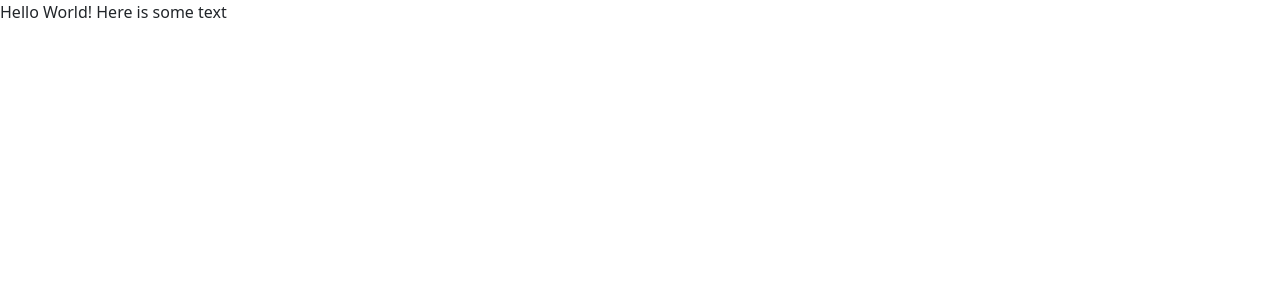
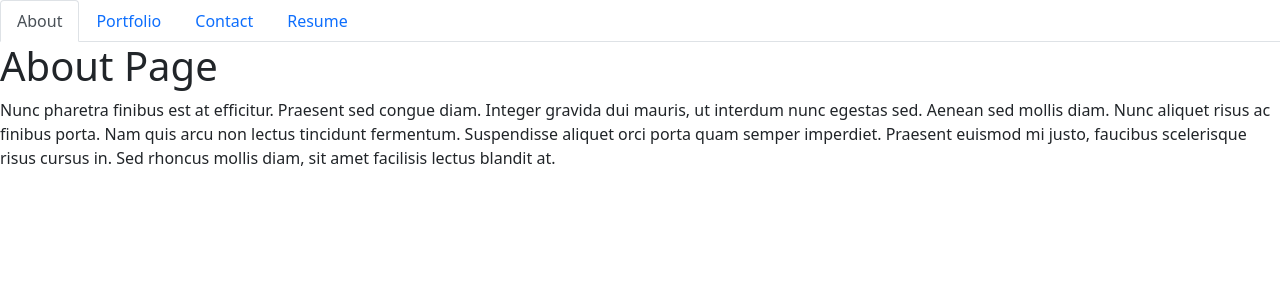
Before and after one commit to CodyG-2021/20-React-Portfolio, a React (Create React App) app: page / in a window 1280 px wide. Shown: the top 300 px of the page. Built offline with nearby package versions, Linux system fonts and the light colour scheme.

Commit message:
Got pages added in as grounding

```diff
--- a/src/App.js
+++ b/src/App.js
@@ -1,12 +1,13 @@
 // import './App.css';
-import HelloReact from './components/HelloReact';
+// import HelloReact from './components/HelloReact';
+import PortfolioContainer from "./components/PortfolioContainer";
 
 function App() {
-  return (
-    <div className="portfolio-app">
-			<HelloReact />
-    </div>
-  );
+	return (
+		<div className="portfolio-app">
+			<PortfolioContainer />
+		</div>
+	);
 }
 
 export default App;
--- a/src/components/HelloReact.js
+++ /dev/null
@@ -1,8 +0,0 @@
-import React from 'react';
-
-function HelloReact() {
-  const text = 'some text';
-  return <p>Hello World! Here is {text}</p>;
-}
-
-export default HelloReact;
--- /dev/null
+++ b/src/components/NavTabs.js
@@ -0,0 +1,51 @@
+import React from 'react';
+
+// Here we are using object destructuring assignment to pluck off our variables from the props object
+// We assign them to their own variable names
+function NavTabs({ currentPage, handlePageChange }) {
+  return (
+    <ul className="nav nav-tabs">
+      <li className="nav-item">
+        <a
+          href="#about"
+          onClick={() => handlePageChange('About')}
+          // Check to see if the currentPage is `About`, and if so we use the active link class from bootstrap. Otherwise, we set it to a normal nav-link
+          className={currentPage === 'About' ? 'nav-link active' : 'nav-link'}
+        >
+          About
+        </a>
+      </li>
+      <li className="nav-item">
+        <a
+          href="#portfolio"
+          onClick={() => handlePageChange('Portfolio')}
+          className={currentPage === 'Portfolio' ? 'nav-link active' : 'nav-link'}
+        >
+          Portfolio
+        </a>
+      </li>
+      <li className="nav-item">
+        <a
+          href="#contact"
+          onClick={() => handlePageChange('Contact')}
+          // Check to see if the currentPage is `Blog`, and if so we use the active link class from bootstrap. Otherwise, we set it to a normal nav-link
+          className={currentPage === 'Contact' ? 'nav-link active' : 'nav-link'}
+        >
+          Contact
+        </a>
+      </li>
+      <li className="nav-item">
+        <a
+          href="#resume"
+          onClick={() => handlePageChange('Resume')}
+          // Check to see if the currentPage is `Contact`, and if so we use the active link class from bootstrap. Otherwise, we set it to a normal nav-link
+          className={currentPage === 'Resume' ? 'nav-link active' : 'nav-link'}
+        >
+          Resume
+        </a>
+      </li>
+    </ul>
+  );
+}
+
+export default NavTabs;
--- /dev/null
+++ b/src/components/PortfolioContainer.js
@@ -0,0 +1,35 @@
+import React, { useState } from 'react';
+import NavTabs from './NavTabs';
+import About from './pages/About';
+import Contact from './pages/Contact';
+import Portfolio from './pages/Portfolio';
+import Resume from './pages/Resume';
+
+export default function PortfolioContainer() {
+  const [currentPage, setCurrentPage] = useState('About');
+
+  // This method is checking to see what the value of `currentPage` is. Depending on the value of currentPage, we return the corresponding component to render.
+  const renderPage = () => {
+    if (currentPage === 'About') {
+      return <About />;
+    }
+    if (currentPage === 'Portfolio') {
+      return <Portfolio />;
+    }
+    if (currentPage === 'Contact') {
+      return <Contact />;
+    }
+    return <Resume />;
+  };
+
+  const handlePageChange = (page) => setCurrentPage(page);
+
+  return (
+    <div>
+      {/* We are passing the currentPage from state and the function to update it */}
+      <NavTabs currentPage={currentPage} handlePageChange={handlePageChange} />
+      {/* Here we are calling the renderPage method which will return a component  */}
+      {renderPage()}
+    </div>
+  );
+}
--- /dev/null
+++ b/src/components/pages/About.js
@@ -0,0 +1,17 @@
+import React from 'react';
+
+export default function About() {
+  return (
+    <div>
+      <h1>About Page</h1>
+      <p>
+        Nunc pharetra finibus est at efficitur. Praesent sed congue diam.
+        Integer gravida dui mauris, ut interdum nunc egestas sed. Aenean sed
+        mollis diam. Nunc aliquet risus ac finibus porta. Nam quis arcu non
+        lectus tincidunt fermentum. Suspendisse aliquet orci porta quam semper
+        imperdiet. Praesent euismod mi justo, faucibus scelerisque risus cursus
+        in. Sed rhoncus mollis diam, sit amet facilisis lectus blandit at.
+      </p>
+    </div>
+  );
+}
--- /dev/null
+++ b/src/components/pages/Contact.js
@@ -0,0 +1,22 @@
+import React from 'react';
+
+export default function Contact() {
+  return (
+    <div>
+      <h1>Contact Page</h1>
+      <p>
+        Integer cursus bibendum sem non pretium. Vestibulum in aliquet sem, quis
+        molestie urna. Aliquam semper ultrices varius. Aliquam faucibus sit amet
+        magna a ultrices. Aenean pellentesque placerat lacus imperdiet
+        efficitur. In felis nisl, luctus non ante euismod, tincidunt bibendum
+        mi. In a molestie nisl, eu sodales diam. Nam tincidunt lacus quis magna
+        posuere, eget tristique dui dapibus. Maecenas fermentum elementum
+        faucibus. Quisque nec metus vestibulum, egestas massa eu, sollicitudin
+        ipsum. Nulla facilisi. Sed ut erat ligula. Nam tincidunt nunc in nibh
+        dictum ullamcorper. Class aptent taciti sociosqu ad litora torquent per
+        conubia nostra, per inceptos himenaeos. Etiam ornare rutrum felis at
+        rhoncus. Etiam vel condimentum magna, quis tempor nulla.
+      </p>
+    </div>
+  );
+}
--- /dev/null
+++ b/src/components/pages/Portfolio.js
@@ -0,0 +1,21 @@
+import React from 'react';
+
+export default function Portfolio() {
+  return (
+    <div>
+      <h1>Portfolio Page</h1>
+      <p>
+        Lorem ipsum dolor sit amet, consectetur adipiscing elit. Sed neque
+        velit, lobortis ut magna varius, blandit rhoncus sem. Morbi lacinia nisi
+        ac dui fermentum, sed luctus urna tincidunt. Etiam ut feugiat ex. Cras
+        non risus mi. Curabitur mattis rutrum ipsum, ut aliquet urna imperdiet
+        ac. Sed nec nulla aliquam, bibendum odio eget, vestibulum tortor. Cras
+        rutrum ligula in tincidunt commodo. Morbi sit amet mollis orci, in
+        tristique ex. Donec nec ornare elit. Donec blandit est sed risus feugiat
+        porttitor. Vestibulum molestie hendrerit massa non consequat. Vestibulum
+        vitae lorem tortor. In elementum ultricies tempus. Interdum et malesuada
+        fames ac ante ipsum primis in faucibus.
+      </p>
+    </div>
+  );
+}
--- /dev/null
+++ b/src/components/pages/Resume.js
@@ -0,0 +1,24 @@
+import React from 'react';
+
+export default function Resume() {
+  return (
+    <div>
+      <h1>Resume Page</h1>
+      <p>
+        Donec a volutpat quam. Curabitur nec varius justo, sed rutrum ligula.
+        Curabitur pellentesque turpis sit amet eros iaculis, a mollis arcu
+        dictum. Ut vel ante eget massa ornare placerat. Etiam nisl orci, finibus
+        sodales volutpat et, hendrerit ut dolor. Suspendisse porta dictum nunc,
+        sed pretium risus rutrum eget. Nam consequat, ligula in faucibus
+        vestibulum, nisi justo laoreet risus, luctus luctus mi lacus sit amet
+        libero. Class aptent taciti sociosqu ad litora torquent per conubia
+        nostra, per inceptos himenaeos. Mauris pretium condimentum tellus eget
+        lobortis. Interdum et malesuada fames ac ante ipsum primis in faucibus.
+        Donec placerat accumsan mi, ut congue neque placerat eu. Donec nec ipsum
+        in velit pellentesque vehicula sit amet at augue. Maecenas aliquam
+        bibendum congue. Pellentesque semper, lectus non ullamcorper iaculis,
+        est ligula suscipit velit, sed bibendum turpis dui in sapien.
+      </p>
+    </div>
+  );
+}
```
